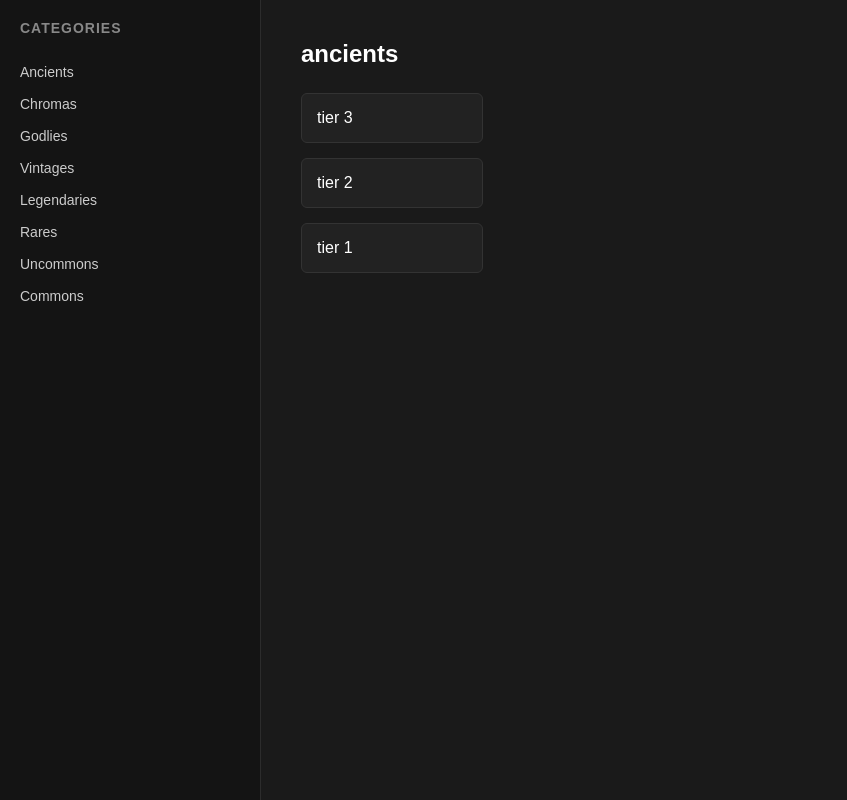
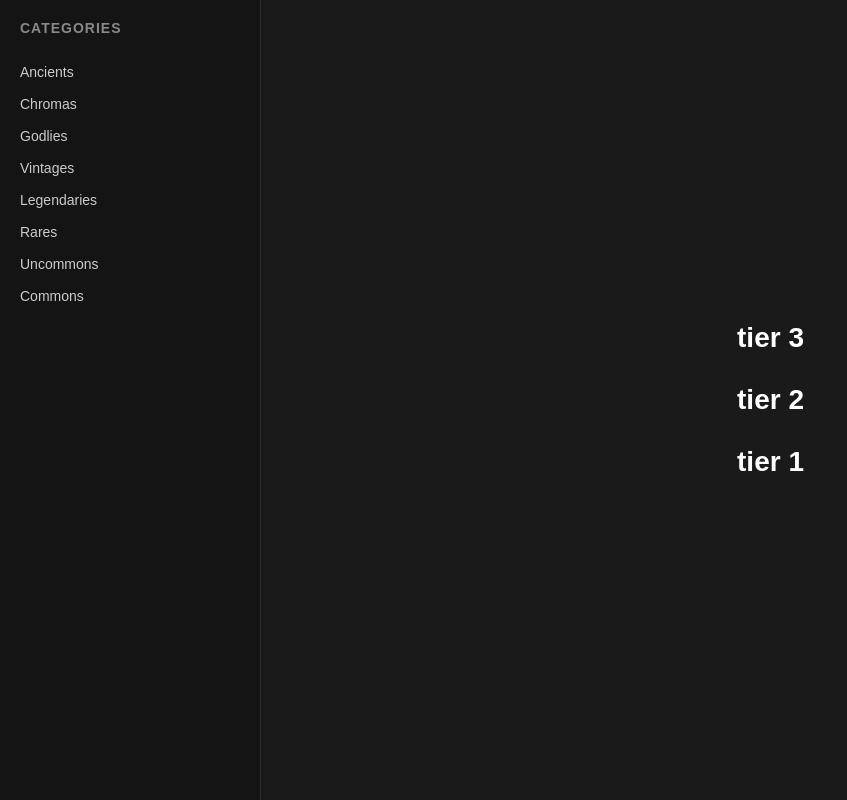
Before and after one commit to knqwx/uniquevals, a plain HTML site: page val.html in a window 1280 px wide. Shown: the whole page, without its empty margins (0-847 px from the left). Drawn offline with Linux system fonts and the light colour scheme.

Commit message:
Refactor main layout and tier item styles
Updated main layout and tier item styles for better alignment and visibility.

```diff
--- a/val.html
+++ b/val.html
@@ -9,9 +9,8 @@
         .sidebar-title { font-size: 14px; font-weight: bold; color: #888; margin-bottom: 20px; text-transform: uppercase; letter-spacing: 1px; }
         .sidebar-item { color: #ccc; text-decoration: none; padding: 8px 0; font-size: 14px; transition: color 0.2s; display: block; }
         .sidebar-item:hover { color: #fff; }
-        main { flex: 1; display: flex; flex-direction: column; padding: 40px; gap: 15px; }
-        h1 { font-size: 24px; margin: 0 0 10px 0; text-transform: lowercase; }
-        .tier-item { background: #222; border: 1px solid #333; padding: 15px; border-radius: 6px; width: fit-content; min-width: 150px; }
+        main { flex: 1; display: flex; flex-direction: column; align-items: center; justify-content: center; gap: 30px; }
+        .tier-item { font-size: 28px; font-weight: bold; color: #fff; text-transform: lowercase; }
     </style>
 </head>
 <body>
@@ -27,7 +26,6 @@
         <a href="#" class="sidebar-item">Commons</a>
     </aside>
     <main>
-        <h1>ancients</h1>
         <div class="tier-item">tier 3</div>
         <div class="tier-item">tier 2</div>
         <div class="tier-item">tier 1</div>
```
